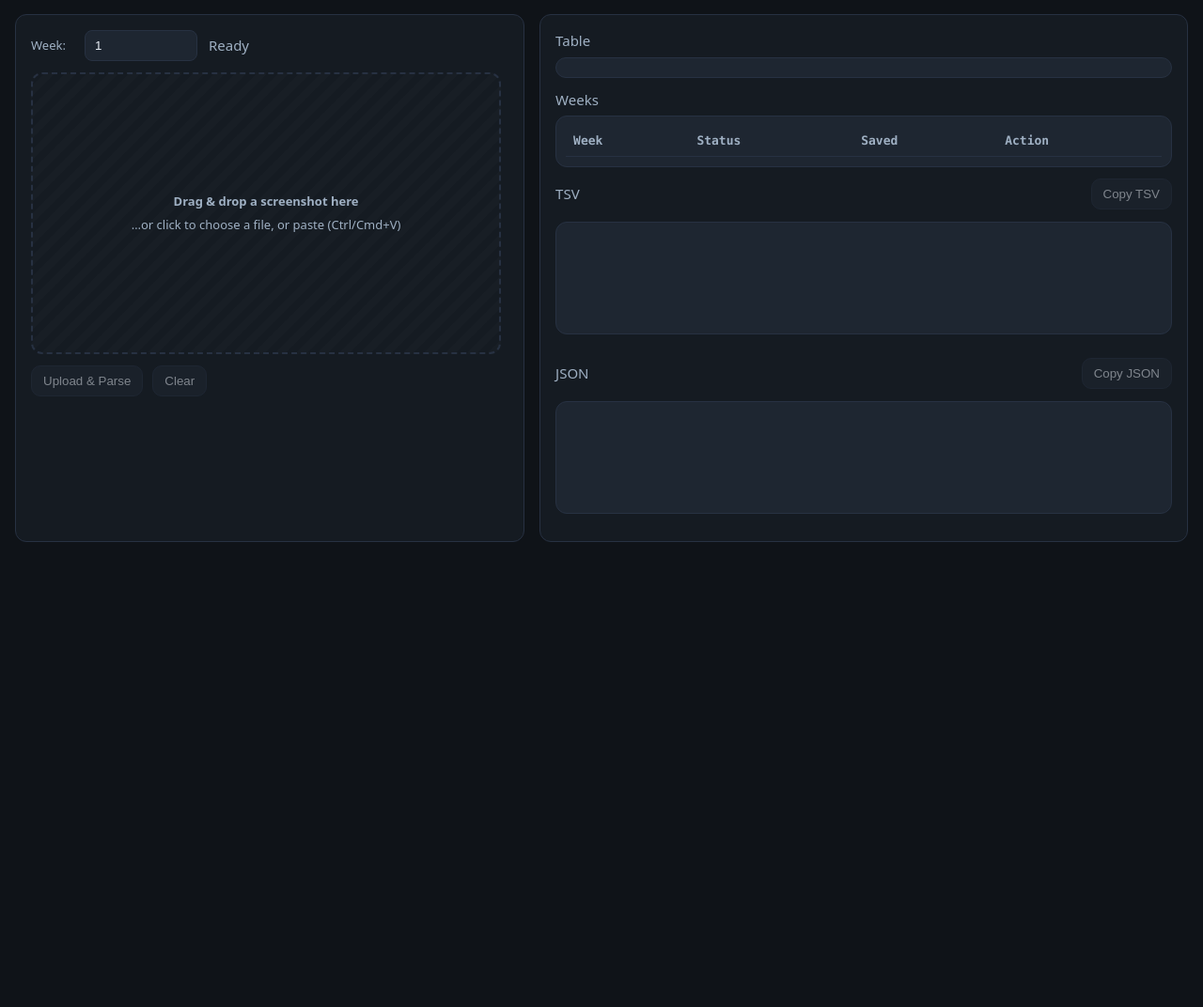
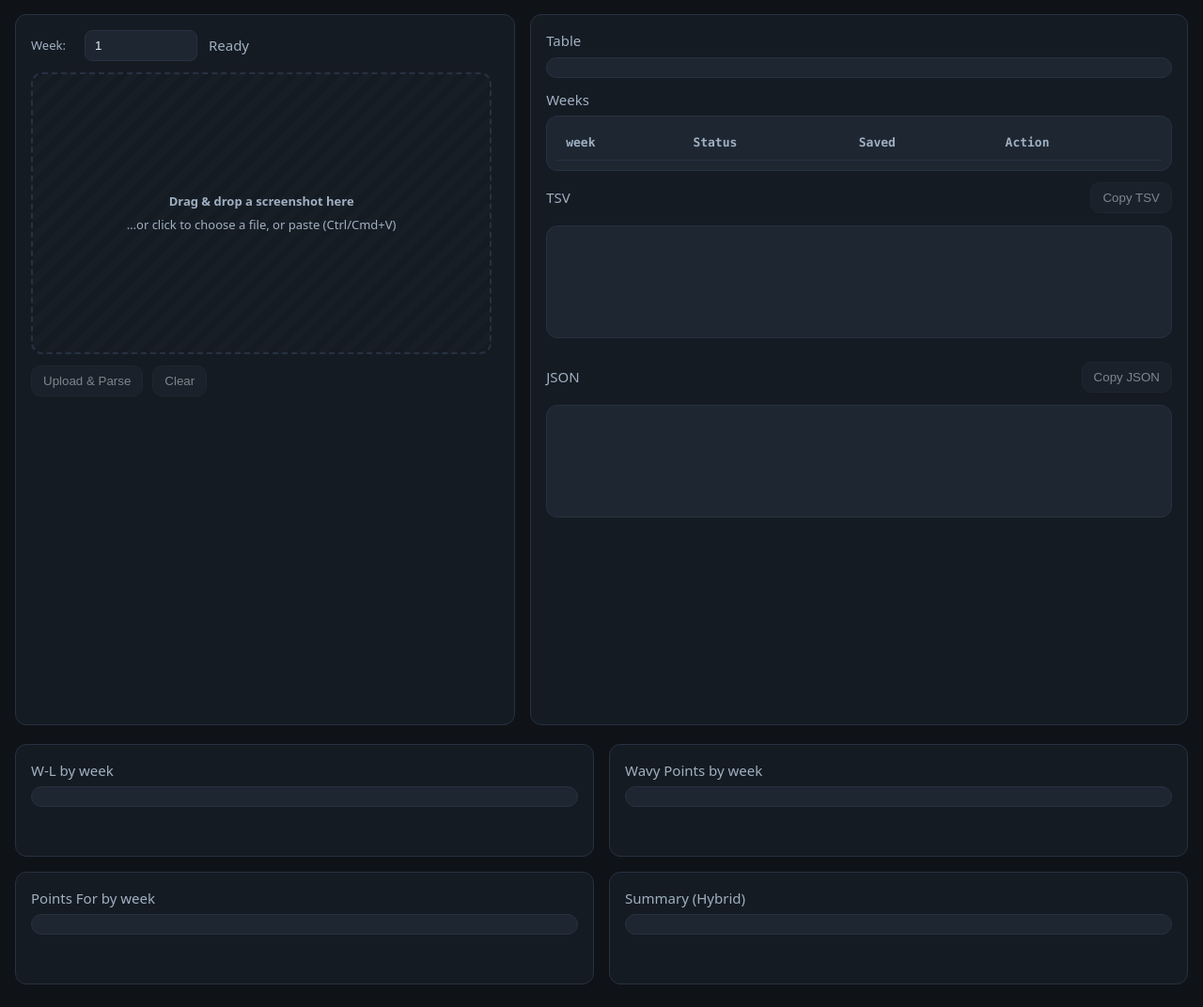
Before and after one commit to DI-main-ai/matchup-parser, a website: page public/index.html in a window 1280 px wide. Shown: the part 63-1135 px from the top of the page at 94% size. Before the commit the page ends 800 px from the top, so only its background shows below. Drawn offline with Linux system fonts and the light colour scheme.

Commit message:
Update index.html

```diff
--- a/public/index.html
+++ b/public/index.html
@@ -12,56 +12,45 @@
       --round: 12px;
     }
     * { box-sizing:border-box; }
-    body {
-      margin:0; background:var(--bg); color:var(--text);
-      font: 15px/1.5 system-ui, -apple-system, Segoe UI, Roboto, Helvetica, Arial, Noto Sans, "Apple Color Emoji", "Segoe UI Emoji";
+    body { margin:0; background:var(--bg); color:var(--text);
+      font:15px/1.5 system-ui,-apple-system,Segoe UI,Roboto,Helvetica,Arial,Noto Sans,"Apple Color Emoji","Segoe UI Emoji";
     }
     h1 { margin:18px 20px; font-size:28px; font-weight:800; letter-spacing:.3px; }
-    .grid {
-      display:grid; grid-template-columns: 1.1fr 1.4fr; gap:16px; padding:0 16px 20px;
-    }
-    .panel {
-      background:var(--panel); border:1px solid var(--border); border-radius:var(--round);
-      padding:16px; min-height:120px;
-    }
+    .grid { display:grid; grid-template-columns: 1.08fr 1.42fr; gap:16px; padding:0 16px 20px; }
+    .panel { background:var(--panel); border:1px solid var(--border); border-radius:var(--round); padding:16px; min-height:120px; }
     label { color:var(--muted); font-size:13px; margin-right:8px; }
-    input[type="number"], input[type="text"] {
-      background:var(--soft); color:var(--text); border:1px solid var(--border); border-radius:8px;
-      padding:8px 10px; width:120px;
-    }
+    input[type="number"]{ background:var(--soft); color:var(--text); border:1px solid var(--border); border-radius:8px; padding:8px 10px; width:120px; }
     .row { display:flex; align-items:center; gap:12px; margin-bottom:12px; }
-    .drop {
-      border:2px dashed var(--border); border-radius:var(--round); height:300px;
+    .drop { border:2px dashed var(--border); border-radius:var(--round); height:300px;
       display:grid; place-items:center; text-align:center; color:var(--muted);
-      background: repeating-linear-gradient(135deg, transparent 0 8px, rgba(255,255,255,.015) 8px 16px);
-      cursor:pointer;
+      background:repeating-linear-gradient(135deg,transparent 0 8px,rgba(255,255,255,.015) 8px 16px); cursor:pointer;
     }
     .actions { display:flex; gap:10px; margin-top:12px; }
-    button {
-      background:#1f2733; color:var(--text); border:1px solid var(--border); padding:8px 12px;
-      border-radius:10px; cursor:pointer;
-    }
+    button { background:#1f2733; color:var(--text); border:1px solid var(--border); padding:8px 12px; border-radius:10px; cursor:pointer; }
     button:disabled{ opacity:.5; cursor:not-allowed; }
     .muted{ color:var(--muted); }
     .mono{ font-family:var(--mono); font-size:13px; }
-    pre {
-      background:var(--soft); border:1px solid var(--border); border-radius:var(--round);
-      padding:12px; white-space:pre; overflow:auto; min-height:120px;
-    }
-    .two { display:grid; grid-template-rows: auto auto 1fr 1fr; gap:12px; }
+    pre { background:var(--soft); border:1px solid var(--border); border-radius:var(--round); padding:12px; white-space:pre; overflow:auto; min-height:120px; }
+    .two { display:grid; grid-template-rows: auto auto auto 1fr 1fr; gap:12px; }
     #thumbWrap{ display:none; margin-top:10px; }
     #thumb{ max-width:220px; border-radius:10px; border:1px solid var(--border); }
 
-    /* TABLE */
-    #tableWrap {
-      background:var(--soft); border:1px solid var(--border); border-radius:var(--round);
-      padding:10px; overflow:auto;
-    }
-    table { border-collapse:collapse; width:100%; min-width:520px; }
+    /* Small table helpers */
+    .table-box { background:var(--soft); border:1px solid var(--border); border-radius:var(--round); padding:10px; overflow:auto; }
+    table { border-collapse:collapse; width:100%; }
     th, td { padding:8px 10px; border-bottom:1px solid var(--border); text-align:left; }
     th { color:var(--muted); font-weight:600; }
     td.score { font-family:var(--mono); }
     td.winner { font-weight:700; color:var(--good); }
+
+    /* League grid (four big tables) */
+    .league-grid {
+      display:grid; grid-template-columns: 1fr 1fr; gap:16px; padding:0 16px 24px;
+    }
+    .tight th, .tight td { padding:6px 8px; }
+    .center { text-align:center; }
+    .right { text-align:right; }
+    .dim { color:var(--muted); }
   </style>
 </head>
 <body>
@@ -92,30 +81,29 @@
       <div id="thumbWrap"><img id="thumb" alt="preview" /></div>
     </section>
 
-    <!-- RIGHT: outputs -->
+    <!-- RIGHT: current week outputs + history -->
     <section class="panel two">
-      <!-- TABLE -->
+      <!-- Current-week Match Table -->
       <div>
         <div class="muted" style="margin-bottom:6px">Table</div>
-        <div id="tableWrap"><table id="matchTable"></table></div>
+        <div id="tableWrap" class="table-box"><table id="matchTable"></table></div>
       </div>
-      <!-- place inside the right column, above TSV or where you want -->
+
+      <!-- Weeks summary (saves/loads) -->
       <div>
         <div class="muted" style="margin-bottom:6px">Weeks</div>
-        <div id="weeksWrap" class="mono" style="background:var(--soft);border:1px solid var(--border);border-radius:var(--round);padding:10px;overflow:auto">
-          <table id="weeksTable" style="width:100%;min-width:560px;border-collapse:collapse">
+        <div id="weeksWrap" class="table-box mono">
+          <table id="weeksTable" style="width:100%;min-width:560px">
             <thead>
               <tr>
-                <th style="text-align:left;padding:6px 8px;color:var(--muted)">Week</th>
-                <th style="text-align:left;padding:6px 8px;color:var(--muted)">Status</th>
-                <th style="text-align:left;padding:6px 8px;color:var(--muted)">Saved</th>
-                <th style="text-align:left;padding:6px 8px;color:var(--muted)">Action</th>
+                <th>week</th><th>Status</th><th>Saved</th><th>Action</th>
               </tr>
             </thead>
             <tbody></tbody>
           </table>
         </div>
       </div>
+
       <!-- TSV -->
       <div>
         <div class="muted" style="display:flex;justify-content:space-between;align-items:center;margin-bottom:6px">
@@ -136,6 +124,37 @@
     </section>
   </div>
 
+  <!-- LEAGUE TABLES (the 4 you asked for) -->
+  <div class="league-grid">
+    <section class="panel">
+      <div class="muted" style="margin-bottom:6px">W-L by week</div>
+      <div class="table-box">
+        <table id="wlTable" class="tight"></table>
+      </div>
+    </section>
+
+    <section class="panel">
+      <div class="muted" style="margin-bottom:6px">Wavy Points by week</div>
+      <div class="table-box">
+        <table id="wavyTable" class="tight"></table>
+      </div>
+    </section>
+
+    <section class="panel">
+      <div class="muted" style="margin-bottom:6px">Points For by week</div>
+      <div class="table-box">
+        <table id="pfTable" class="tight"></table>
+      </div>
+    </section>
+
+    <section class="panel">
+      <div class="muted" style="margin-bottom:6px">Summary (Hybrid)</div>
+      <div class="table-box">
+        <table id="summaryTable" class="tight"></table>
+      </div>
+    </section>
+  </div>
+
   <script src="/ui.js"></script>
 </body>
 </html>
```
